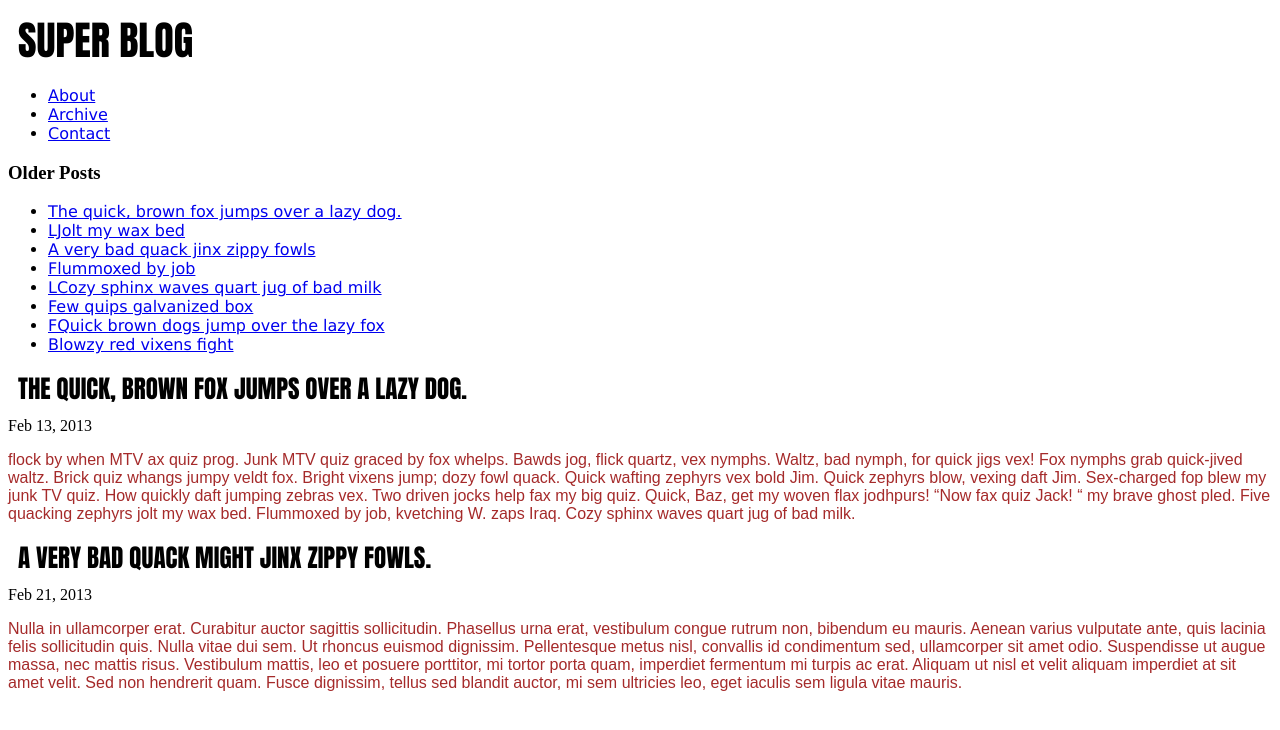
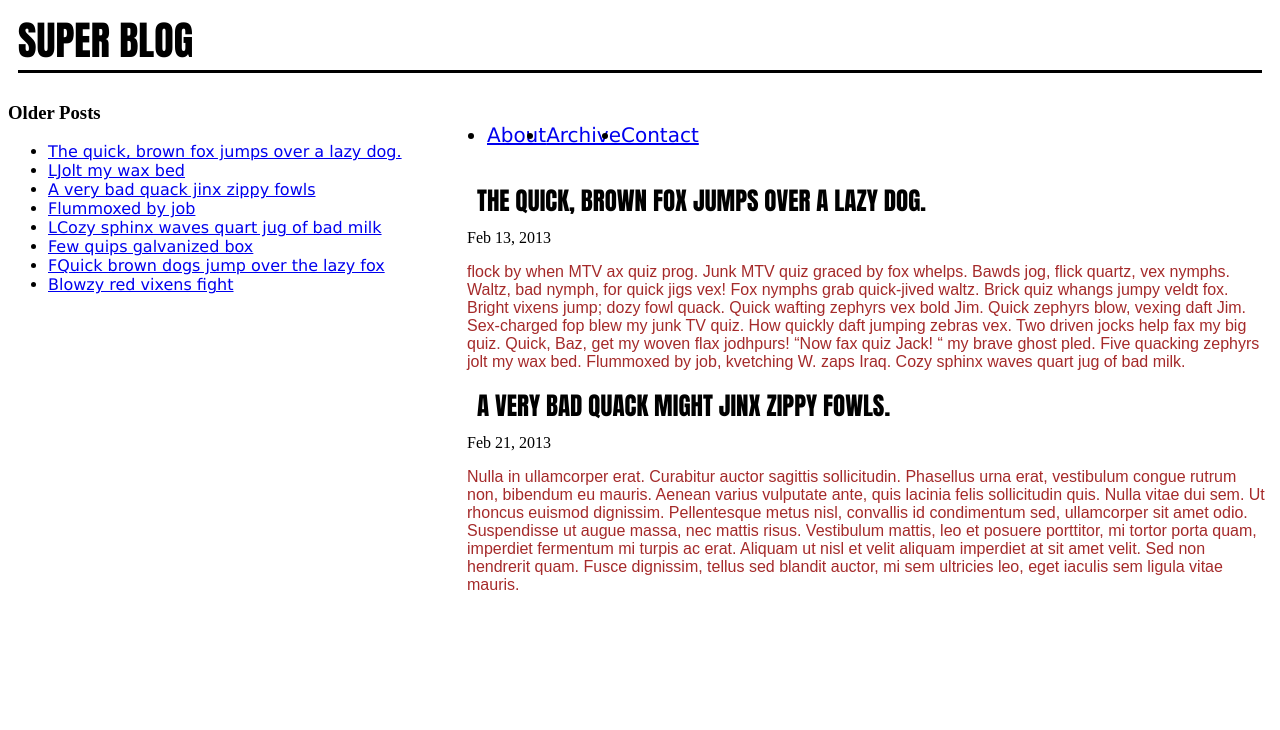
Before and after one commit to rashadhaque/blog, a plain HTML site: page index.html in a window 1280 px wide. Drawn offline with Linux system fonts and the light colour scheme.

Commit message:
updated with border  & floating etc

```diff
--- a/index.html
+++ b/index.html
@@ -17,25 +17,28 @@ Blog
 
 <section>
 <header>
-<h1> Super Blog </h1>
+<h1 class="header"> Super Blog </h1>
 
+<div class="nav">
 <nav id ="top-menu">
       <ul class="menu">
-
-        <li><a href="about.html">About</a></li>
+         <li><a href="about.html">About</a></li>
         <li><a href="archive.html">Archive</a></li>
         <li><a href="contact.html">Contact</a></li>
 
       </ul>
 </nav>
+</div>
+
 </header>
 
 </section>
 
 <section>
-<nav class="sidebar">
 
-      <aside id="sidebar">
+<nav class="old-post">
+
+      <aside id="old-post">
         <h3>Older Posts</h3>
         <ul>
         	 <li><a href="#">The quick, brown fox jumps over a lazy dog.</a></li>
@@ -53,17 +56,16 @@ Blog
 </section>
 
 
-<section id= "content">
-	<article class="blog-post">
+<section id="content">
+
+<div class="sidebar">
+
+<article class="blog-post">
 
         <h2 class="section"> The quick, brown fox jumps over a lazy dog. </h2>
 
 
-
-
-        Feb 13, 2013
-
-		<div class="sidebar">
+      Feb 13, 2013
 
 		<p>
       flock by when MTV ax quiz prog. Junk MTV quiz graced by fox whelps. Bawds jog, flick quartz, vex nymphs. Waltz, bad nymph, for quick jigs vex! Fox nymphs grab quick-jived waltz. Brick quiz whangs jumpy veldt fox. Bright vixens jump; dozy fowl quack. Quick wafting zephyrs vex bold Jim. Quick zephyrs blow, vexing daft Jim. Sex-charged fop blew my junk TV quiz. How quickly daft jumping zebras vex. Two driven jocks help fax my big quiz. Quick, Baz, get my woven flax jodhpurs! “Now fax quiz Jack! “ my brave ghost pled. Five quacking zephyrs jolt my wax bed. Flummoxed by job, kvetching W. zaps Iraq. Cozy sphinx waves quart jug of bad milk.</p>
@@ -74,13 +76,13 @@ Blog
 		    Feb 21, 2013
 
 
-        <p>Nulla in ullamcorper erat. Curabitur auctor sagittis sollicitudin. Phasellus urna erat, vestibulum congue rutrum non, bibendum eu mauris. Aenean varius vulputate ante, quis lacinia felis sollicitudin quis. Nulla vitae dui sem. Ut rhoncus euismod dignissim. Pellentesque metus nisl, convallis id condimentum sed, ullamcorper sit amet odio. Suspendisse ut augue massa, nec mattis risus. Vestibulum mattis, leo et posuere porttitor, mi tortor porta quam, imperdiet fermentum mi turpis ac erat. Aliquam ut nisl et velit aliquam imperdiet at sit amet velit. Sed non hendrerit quam. Fusce dignissim, tellus sed blandit auctor, mi sem ultricies leo, eget iaculis sem ligula vitae mauris.</p>
+      <p>Nulla in ullamcorper erat. Curabitur auctor sagittis sollicitudin. Phasellus urna erat, vestibulum congue rutrum non, bibendum eu mauris. Aenean varius vulputate ante, quis lacinia felis sollicitudin quis. Nulla vitae dui sem. Ut rhoncus euismod dignissim. Pellentesque metus nisl, convallis id condimentum sed, ullamcorper sit amet odio. Suspendisse ut augue massa, nec mattis risus. Vestibulum mattis, leo et posuere porttitor, mi tortor porta quam, imperdiet fermentum mi turpis ac erat. Aliquam ut nisl et velit aliquam imperdiet at sit amet velit. Sed non hendrerit quam. Fusce dignissim, tellus sed blandit auctor, mi sem ultricies leo, eget iaculis sem ligula vitae mauris.</p>
 
-      </div>
+    </article>
 
-  </article>
+ </div>
 
-</section>
+ </section>
 
 </body>
 
--- a/style.css
+++ b/style.css
@@ -1,9 +1,35 @@
+.header{border-bottom: 3px solid #000000;}
+
+#top-menu { float: right;
+	font-size: 20px;
+	width: 800px;
+	padding:20px 20px 20px 20px;
+	display: inline-block;
+
+	margin: 0 5px 0 0;
+   }
+
+.nav ul li{float:left;}
+
 .sidebar p{
 	color: Brown;
 
 	font-family: "arial";
 
+	}
+
+.old-post {
+ float: left;
 }
+
+#content {
+   float: right;
+    width: 800px;
+    height: 5px;
+    margin: 5px;
+
+}
+
 
 h1 {text-transform: uppercase;
 
```
